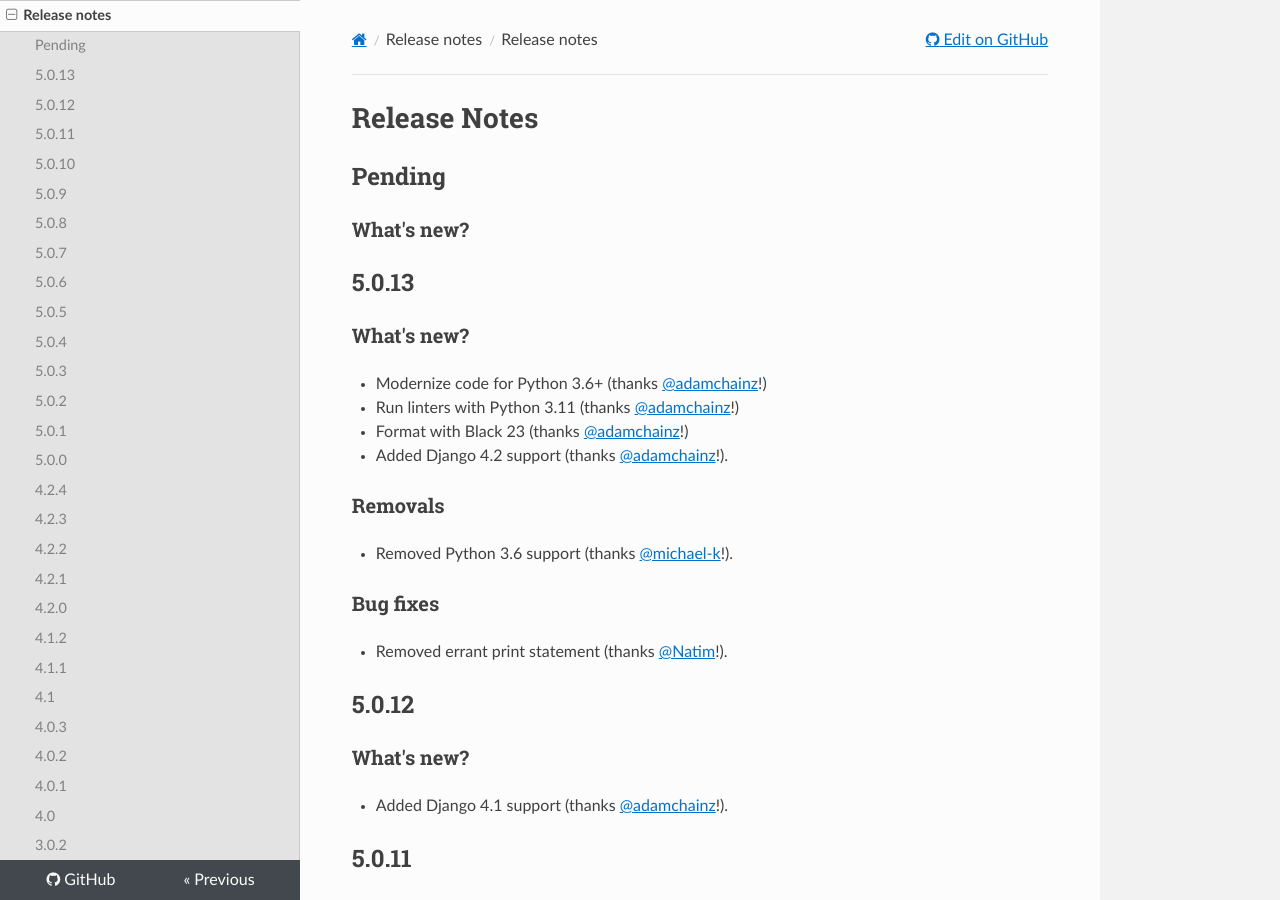
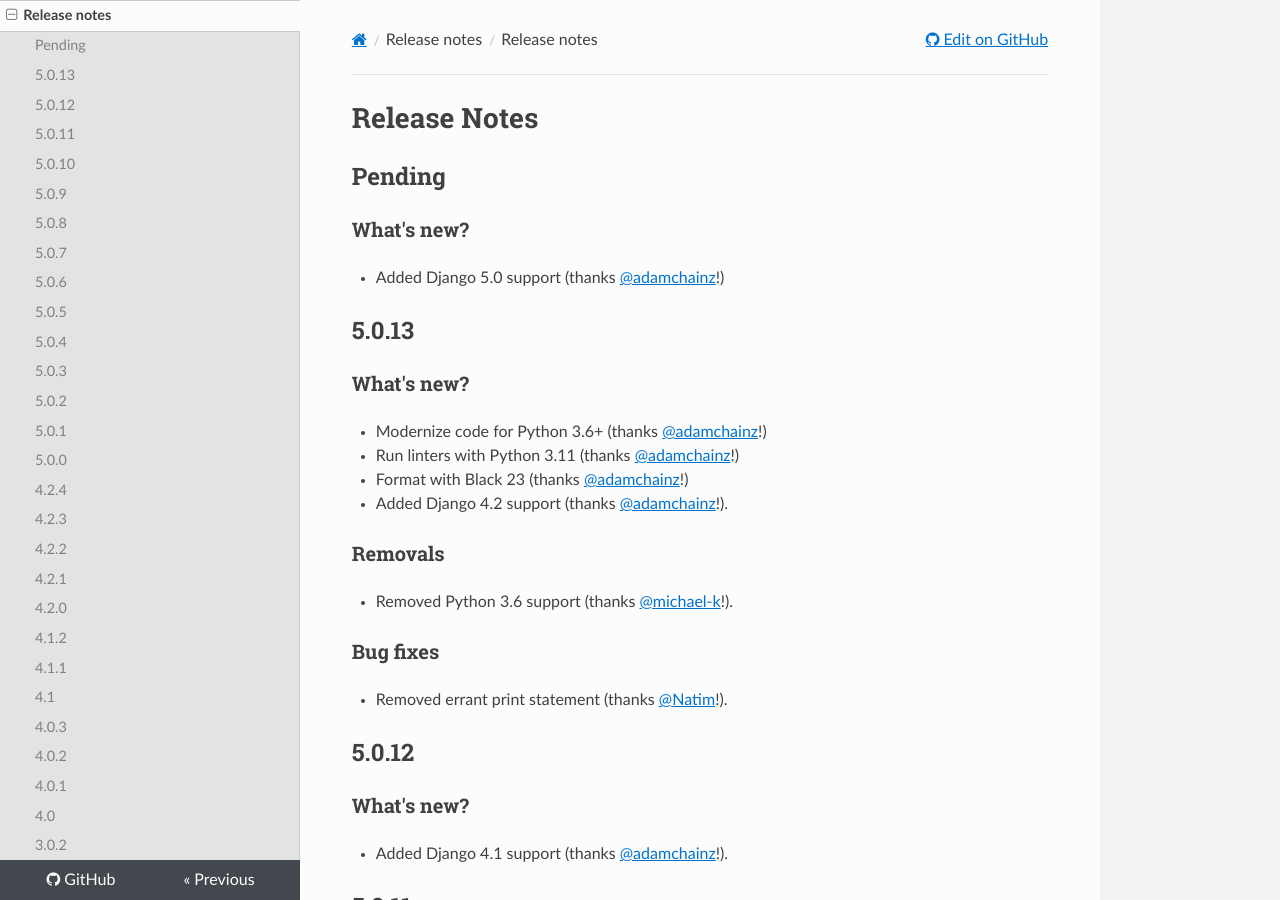
Before and after one commit to cfpb/django-flags, an MkDocs documentation site: the page built from docs/releasenotes.md, in a window 1280 px wide and 900 px high. Built offline with MkDocs 1.6.1, drawn with Linux system fonts in a browser that asks for light colours; nearby versions of some CDN libraries.

Commit message:
Test on Django 5.0

```diff
--- a/docs/releasenotes.md
+++ b/docs/releasenotes.md
@@ -4,6 +4,7 @@
 
 ### What's new?
 
+- Added Django 5.0 support (thanks [@adamchainz](https://github.com/adamchainz)!)
 
 ## 5.0.13
 
--- a/setup.py
+++ b/setup.py
@@ -43,6 +43,7 @@
         "Framework :: Django :: 4.0",
         "Framework :: Django :: 4.1",
         "Framework :: Django :: 4.2",
+        "Framework :: Django :: 5.0",
         "License :: CC0 1.0 Universal (CC0 1.0) Public Domain Dedication",
         "License :: Public Domain",
         "Programming Language :: Python",
```
Also changed, not shown: 2 other files.
